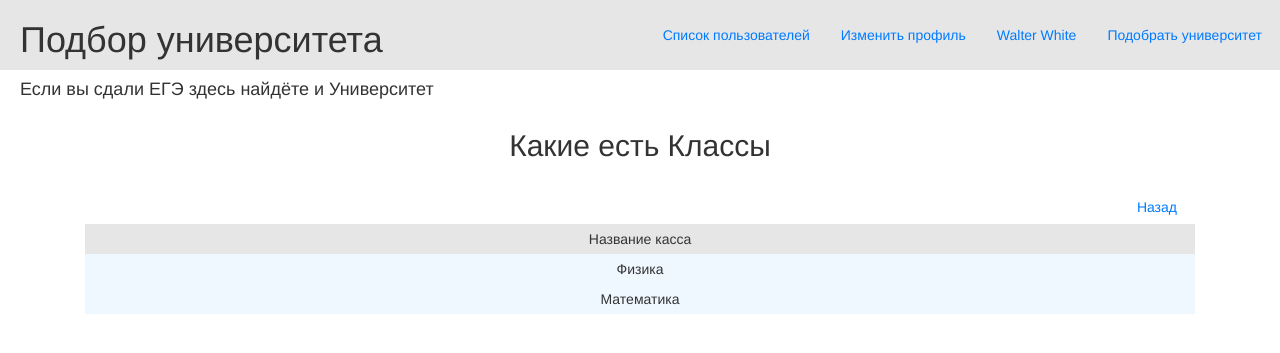
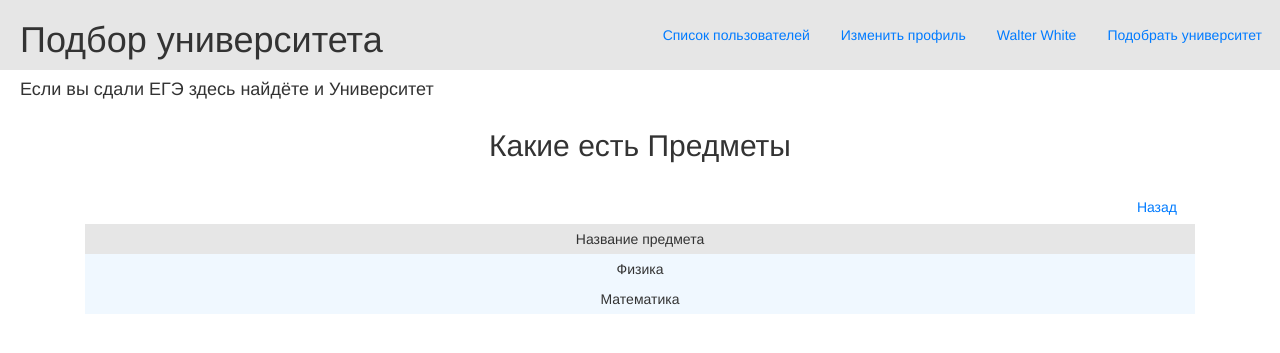
Before and after one commit to Mishgite/Choosing_institute, a Flask app: page /faculties_classes/1 in a window 1280 px wide. Shown: the top 353 px of the page. Run offline with Flask 3, Linux system fonts and the light colour scheme; a user stored in the database is signed in; some libraries are stand-ins or nearby versions.

Commit message:
изменения

```diff
--- a/main.py
+++ b/main.py
@@ -114,6 +114,7 @@ def register():
         user.min_ege_score = form.min_ege_score.data
         db_sess.add(user)
         db_sess.commit()
+        return redirect("/")
 
     return render_template('register.html', form=form)
 
@@ -203,7 +204,6 @@ def universities_delete(id: int):
 
 
 @app.route('/faculties_classes/<int:id>', methods=['GET', 'POST'])
-@login_required
 def faculties_classes(id):
     classes = db_sess.query(Classes).filter(Faculties_classes.faculty_id == id,
                                             Faculties_classes.class_id == Classes.id)
--- a/templates/classes.html
+++ b/templates/classes.html
@@ -1,11 +1,11 @@
 {% extends 'base.html' %}
 
 {% block content %}
-    <h2 align="center">Какие есть Классы</h2>
+    <h2 align="center">Какие есть Предметы</h2>
     <a class="btn btn-outline-primary" href="http://localhost:5000/">Назад</a>
         <table class="tbl">
             <tr class="mn">
-                <td>Название касса</td>
+                <td>Название предмета</td>
             </tr>
         {% for class in classe %}
             <tr>
```
Also changed, not shown: db/universities.db.
